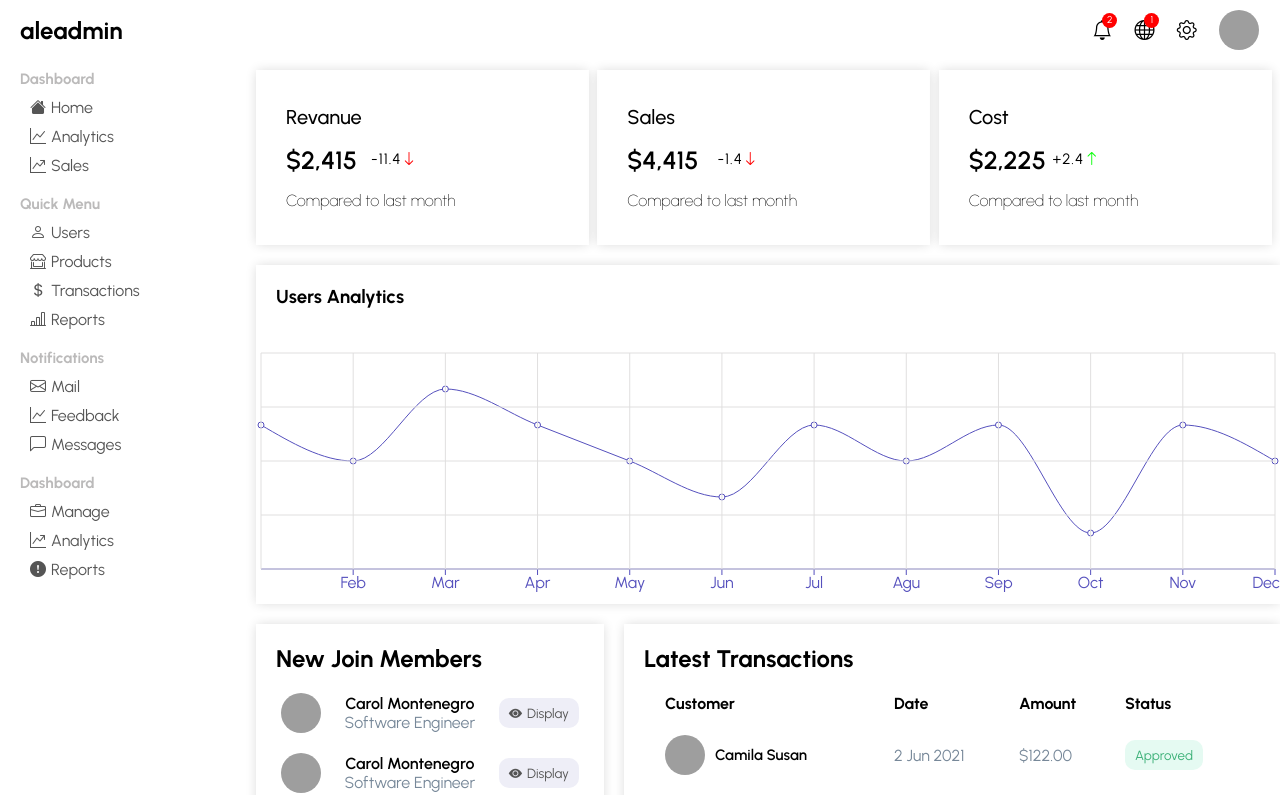
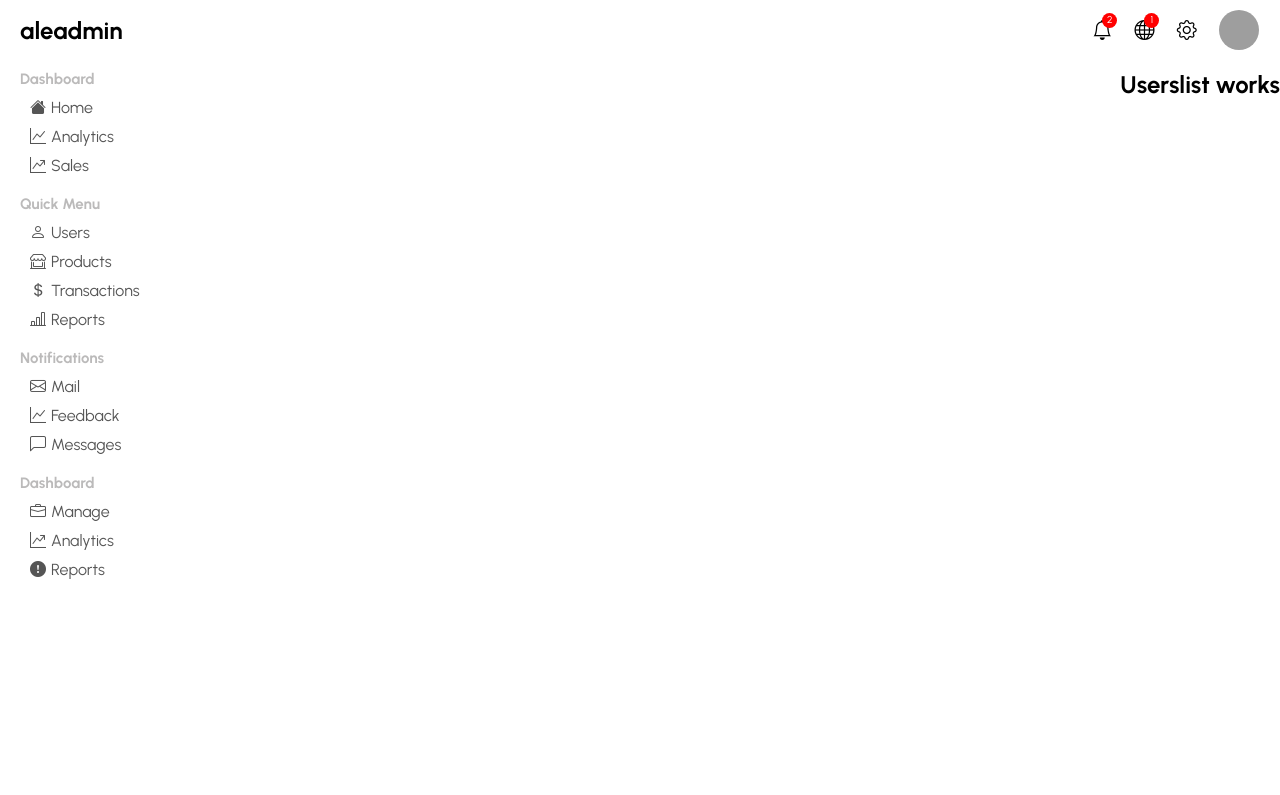
Before and after one commit to ginebras/react-dashboard, a React (Create React App) app: page /users in a window 1280 px wide. Shown: the top 795 px of the page. Built offline with nearby package versions, Linux system fonts and the light colour scheme; grey boxes are pictures that could not be loaded.

Commit message:
2 files modified, 2 added

```diff
--- a/package.json
+++ b/package.json
@@ -6,6 +6,7 @@
     "react": "^17.0.2",
     "react-dom": "^17.0.2",
     "react-icons": "^4.3.1",
+    "react-router-dom": "^6.3.0",
     "recharts": "^2.1.9"
   },
   "scripts": {
--- a/src/App.js
+++ b/src/App.js
@@ -1,18 +1,26 @@
 import React from 'react';
+import { BrowserRouter, Routes, Route } from 'react-router-dom';
+
 import './style.css';
 
 import Topbar from './components/Topbar/Topbar';
 import Sidebar from './components/Sidebar/Sidebar';
 import Home from './pages/Home/Home';
+import UsersList from './pages/UsersList/UsersList';
 
 export default function App() {
   return (
-    <div>
-      <Topbar />
-      <div className="container-app">
-        <Sidebar />
-        <Home/>
-      </div>
-    </div>
+    <>
+      <BrowserRouter>
+        <Topbar />
+        <div className="container-app">
+          <Sidebar />
+          <Routes>
+            <Route exact path="/" element={<Home />} />
+            <Route exact path="/users" element={<UsersList />} />
+          </Routes>
+        </div>
+      </BrowserRouter>
+    </>
   );
 }
--- /dev/null
+++ b/src/pages/UsersList/UsersList.jsx
@@ -0,0 +1,9 @@
+import React from 'react';
+
+export default function UsersList() {
+  return (
+    <div>
+      <h2 className="re">Userslist works</h2>
+    </div>
+  );
+}
```
Also changed, not shown: src/pages/UsersList/UsersList.css (added).
